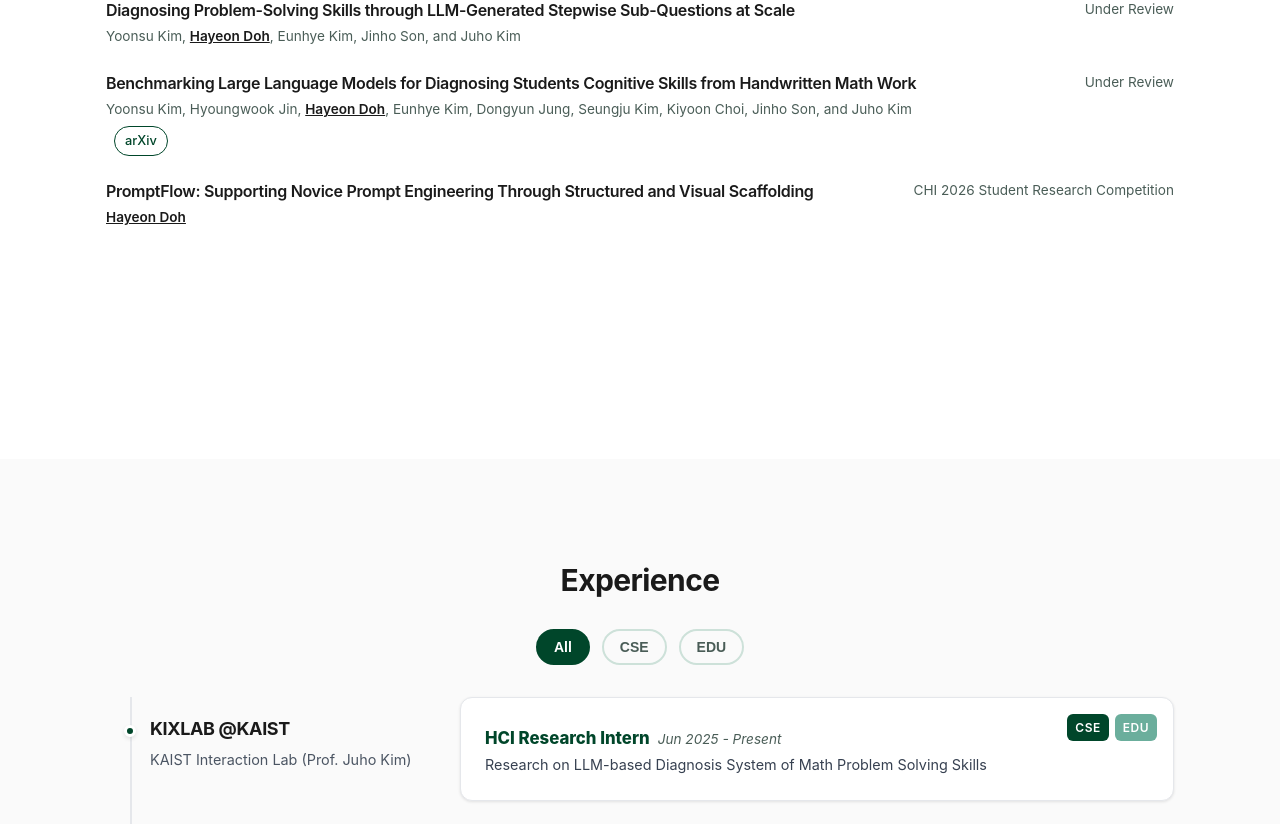
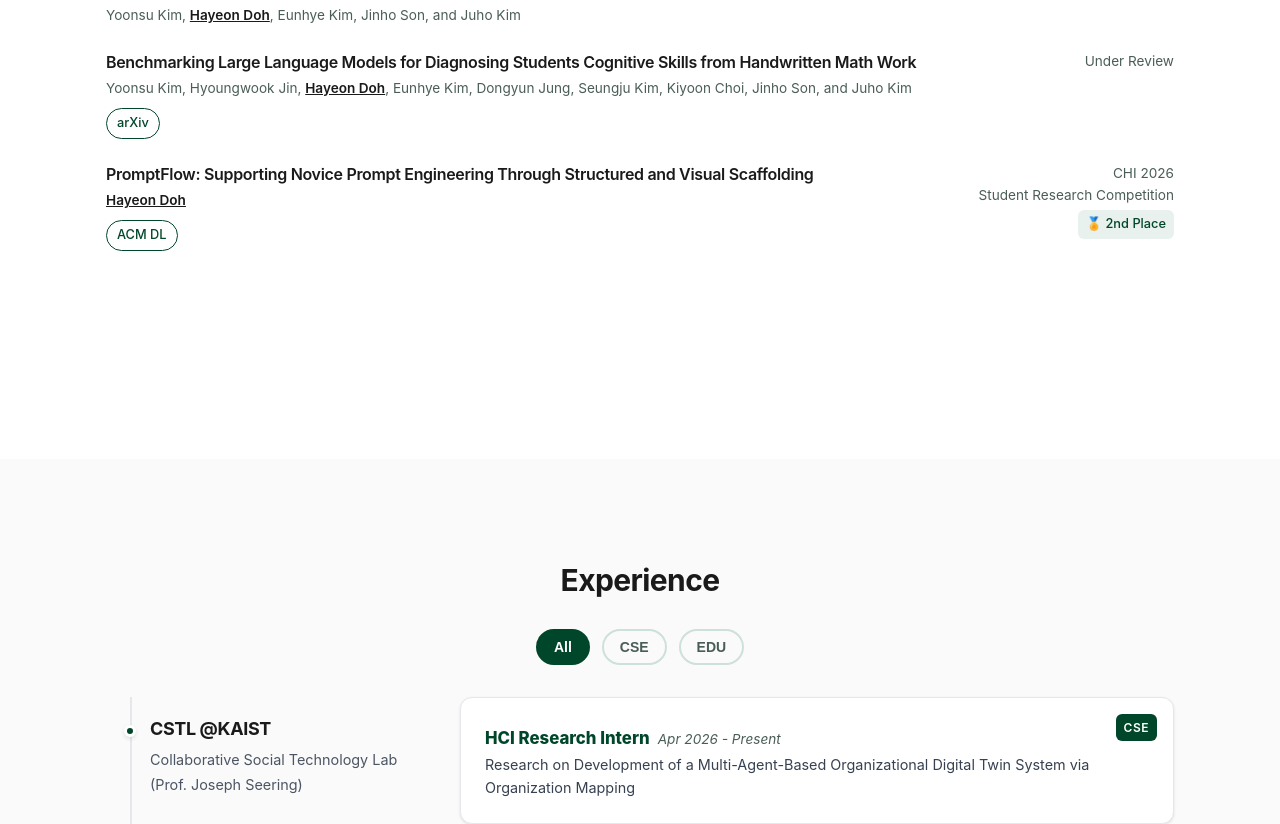
Before and after one commit to doh-ha/doh-ha.github.io, a React (Create React App) app: page / in a window 1280 px wide. Shown: the part 1141-1965 px from the top of the page. Built offline with nearby package versions, Linux system fonts and the light colour scheme.

Commit message:
✨ update CSTL, promptflow, google scholar

```diff
--- a/src/components/MonoIcon.tsx
+++ b/src/components/MonoIcon.tsx
@@ -1,6 +1,6 @@
 import React from "react";
 
-export type MonoIconName = "Email" | "Phone" | "LinkedIn" | "GitHub" | "Tistory" | "Velog";
+export type MonoIconName = "Email" | "Phone" | "LinkedIn" | "GoogleScholar" | "Tistory" | "Velog";
 
 interface MonoIconProps {
   name: MonoIconName;
@@ -29,10 +29,10 @@ const MonoIcon: React.FC<MonoIconProps> = ({ name, size = 16 }) => {
           <path d="M4.98 3.5C4.98 4.88 3.86 6 2.5 6S0 4.88 0 3.5 1.12 1 2.5 1 4.98 2.12 4.98 3.5zM.5 8.5h4V23h-4V8.5zm7 0h3.83v1.98h.05c.53-1 1.84-2.06 3.79-2.06 4.05 0 4.8 2.67 4.8 6.15V23h-4v-6.5c0-1.55-.03-3.55-2.17-3.55-2.17 0-2.5 1.7-2.5 3.43V23h-4V8.5z" />
         </svg>
       );
-    case "GitHub":
+    case "GoogleScholar":
       return (
         <svg {...common}>
-          <path d="M12 .5a11.5 11.5 0 0 0-3.64 22.42c.58.1.79-.25.79-.56v-2c-3.2.7-3.88-1.38-3.88-1.38-.53-1.35-1.3-1.7-1.3-1.7-1.06-.72.08-.71.08-.71 1.18.08 1.8 1.21 1.8 1.21 1.04 1.78 2.73 1.26 3.39.96.11-.76.41-1.26.75-1.55-2.55-.29-5.23-1.28-5.23-5.7 0-1.26.45-2.3 1.2-3.11-.12-.3-.52-1.52.12-3.17 0 0 .98-.31 3.2 1.19a11.1 11.1 0 0 1 5.82 0c2.22-1.5 3.2-1.19 3.2-1.19.64 1.65.24 2.87.12 3.17.75.81 1.2 1.85 1.2 3.11 0 4.43-2.69 5.41-5.25 5.69.42.37.8 1.1.8 2.22v3.29c0 .31.21.66.8.55A11.5 11.5 0 0 0 12 .5z" />
+          <path d="M12 3 1 9l4 2.18v6L12 21l7-3.82v-6l2-1.09V17h2V9L12 3zm0 2.18 6.9 3.73L12 12.55 5.1 8.91 12 5.18zM7 11.09v3.27L12 17.55l5-3.19v-3.27L12 14.45 7 11.09z" />
         </svg>
       );
     case "Tistory":
--- a/src/data/Contact.data.ts
+++ b/src/data/Contact.data.ts
@@ -8,7 +8,8 @@ export interface ContactItemData {
 export const contacts: ContactItemData[] = [
   { icon: "📧", label: "Email", href: "mailto:hayeonlr@gmail.com" },
   { icon: "💼", label: "LinkedIn", href: "https://www.linkedin.com/in/hayeon-doh-45102a252/" },
-  { icon: "🐙", label: "GitHub", href: "https://github.com/doh-ha" },
+  { icon: "🎓", label: "Google Scholar", href: "https://scholar.google.com/citations?user=-UQEFlAAAAAJ&hl=en&oi=ao" },
+  //{ icon: "🐙", label: "GitHub", href: "https://github.com/doh-ha" },
   // { icon: "🌍", label: "Tistory", href: "https://ardohtory.tistory.com/" },
   // { icon: "👀", label: "Velog", href: "https://velog.io/@ardoh/posts" },
 ];
--- a/src/data/Publication.data.ts
+++ b/src/data/Publication.data.ts
@@ -1,30 +1,37 @@
+export interface PublicationLink {
+  url: string;
+  label: string;
+}
+
 export interface PublicationItem {
   title: string;
   authors: string;
-  status: string;
+  venue: string;
   highlightName?: string;
-  link?: string;
+  link?: PublicationLink;
+  awards?: string[];
 }
 
 export const publications: PublicationItem[] = [
   {
     title: "Diagnosing Problem-Solving Skills through LLM-Generated Stepwise Sub-Questions at Scale",
     authors: "Yoonsu Kim, Hayeon Doh, Eunhye Kim, Jinho Son, and Juho Kim",
-    status: "Under Review",
+    venue: "Under Review",
     highlightName: "Hayeon Doh",
   },
   {
     title: "Benchmarking Large Language Models for Diagnosing Students Cognitive Skills from Handwritten Math Work",
     authors: "Yoonsu Kim, Hyoungwook Jin, Hayeon Doh, Eunhye Kim, Dongyun Jung, Seungju Kim, Kiyoon Choi, Jinho Son, and Juho Kim",
-    status: "Under Review",
+    venue: "Under Review",
     highlightName: "Hayeon Doh",
-    // TODO: 실제 arXiv ID로 교체하세요.
-    link: "https://arxiv.org/abs/2504.00843",
+    link: { url: "https://arxiv.org/abs/2504.00843", label: "arXiv" },
   },
   {
     title: "PromptFlow: Supporting Novice Prompt Engineering Through Structured and Visual Scaffolding",
     authors: "Hayeon Doh",
-    status: "CHI 2026 Student Research Competition",
+    venue: "CHI 2026\nStudent Research Competition",
     highlightName: "Hayeon Doh",
+    awards: ["🏅 2nd Place"],
+    link: { url: "https://dl.acm.org/doi/full/10.1145/3772363.3799168", label: "ACM DL" },
   },
 ];
--- a/src/sections/About.tsx
+++ b/src/sections/About.tsx
@@ -84,8 +84,8 @@ const labelToIconName = (label: string): MonoIconName | null => {
       return "Phone";
     case "linkedin":
       return "LinkedIn";
-    case "github":
-      return "GitHub";
+    case "google scholar":
+      return "GoogleScholar";
     default:
       return null;
   }
--- a/src/sections/Experience/Experience.data.ts
+++ b/src/sections/Experience/Experience.data.ts
@@ -15,14 +15,27 @@ export interface ExperienceItemData {
 
 export const experiences: ExperienceItemData[] = [
   {
+    organization: "CSTL @KAIST",
+    orgDescription: "Collaborative Social Technology Lab \n(Prof. Joseph Seering)",
+
+    tags: ["CSE"],
+    roles: [
+      {
+        title: "HCI Research Intern",
+        duration: "Apr 2026 - Present",
+        description: "Research on Development of a Multi-Agent-Based Organizational Digital Twin System via Organization Mapping",
+      },
+    ],
+  },
+  {
     organization: "KIXLAB @KAIST",
-    orgDescription: "KAIST Interaction Lab (Prof. Juho Kim)",
+    orgDescription: "KAIST Interaction Lab \n(Prof. Juho Kim)",
 
     tags: ["CSE", "EDU"],
     roles: [
       {
         title: "HCI Research Intern",
-        duration: "Jun 2025 - Present",
+        duration: "Jun 2025 - Mar 2026",
         description: "Research on LLM-based Diagnosis System of Math Problem Solving Skills",
       },
     ],
--- a/src/sections/Publication/Publication.styles.ts
+++ b/src/sections/Publication/Publication.styles.ts
@@ -47,10 +47,35 @@ export const HighlightAuthor = styled.span`
   color: ${({ theme }) => theme.colors.textPrimary};
 `;
 
-export const Status = styled.span`
+export const MetaColumn = styled.div`
+  display: flex;
+  flex-direction: column;
+  align-items: flex-end;
+  gap: ${({ theme }) => theme.spacing.xs};
+`;
+
+export const AwardStack = styled.div`
+  display: flex;
+  flex-wrap: wrap;
+  justify-content: flex-end;
+  gap: ${({ theme }) => theme.spacing.xs};
+`;
+
+export const AwardTag = styled.span`
+  background: ${({ theme }) => theme.colors.backgroundLight};
+  color: ${({ theme }) => theme.colors.primary};
+  padding: ${({ theme }) => theme.spacing.xs} ${({ theme }) => theme.spacing.sm};
+  border-radius: ${({ theme }) => theme.borderRadius.sm};
+  font-size: ${({ theme }) => theme.typography.fontSize.xs};
+  font-weight: ${({ theme }) => theme.typography.fontWeight.medium};
+`;
+
+export const Venue = styled.span`
+  display: block;
   font-size: ${({ theme }) => theme.typography.fontSize.sm};
   color: ${({ theme }) => theme.colors.textSecondary};
-  white-space: nowrap;
+  text-align: right;
+  line-height: ${({ theme }) => theme.typography.lineHeight.normal};
 `;
 
 export const LinkButton = styled.a`
@@ -66,7 +91,7 @@ export const LinkButton = styled.a`
   color: ${({ theme }) => theme.colors.primary};
   text-decoration: none;
   white-space: nowrap;
-  margin-left: ${({ theme }) => theme.spacing.sm};
+  margin-top: ${({ theme }) => theme.spacing.xs};
 
   &:hover {
     background: ${({ theme }) => theme.colors.primary};
--- a/src/sections/Publication/index.tsx
+++ b/src/sections/Publication/index.tsx
@@ -1,7 +1,28 @@
 import React from "react";
 import { SectionContainer, SectionTitle } from "../../styles/section";
 import { publications } from "../../data/Publication.data";
-import { Section, PublicationList, PublicationItemRow, PublicationContent, Title, Authors, HighlightAuthor, Status, LinkButton } from "./Publication.styles";
+import {
+  Section,
+  PublicationList,
+  PublicationItemRow,
+  PublicationContent,
+  Title,
+  Authors,
+  HighlightAuthor,
+  MetaColumn,
+  AwardStack,
+  AwardTag,
+  Venue,
+  LinkButton,
+} from "./Publication.styles";
+
+const renderVenue = (venue: string) =>
+  venue.split("\n").map((line, i, lines) => (
+    <React.Fragment key={i}>
+      {line}
+      {i < lines.length - 1 && <br />}
+    </React.Fragment>
+  ));
 
 const renderAuthors = (authors: string, highlightName?: string) => {
   if (!highlightName) return authors;
@@ -22,12 +43,21 @@ const Publication: React.FC = () => {
                 <Title>{pub.title}</Title>
                 <Authors>{renderAuthors(pub.authors, pub.highlightName)}</Authors>
                 {pub.link && (
-                  <LinkButton href={pub.link} target="_blank" rel="noreferrer">
-                    arXiv
+                  <LinkButton href={pub.link.url} target="_blank" rel="noreferrer">
+                    {pub.link.label}
                   </LinkButton>
                 )}
               </PublicationContent>
-              <Status>{pub.status}</Status>
+              <MetaColumn>
+                <Venue>{renderVenue(pub.venue)}</Venue>
+                {pub.awards && pub.awards.length > 0 && (
+                  <AwardStack>
+                    {pub.awards.map((award) => (
+                      <AwardTag key={award}>{award}</AwardTag>
+                    ))}
+                  </AwardStack>
+                )}
+              </MetaColumn>
             </PublicationItemRow>
           ))}
         </PublicationList>
```
